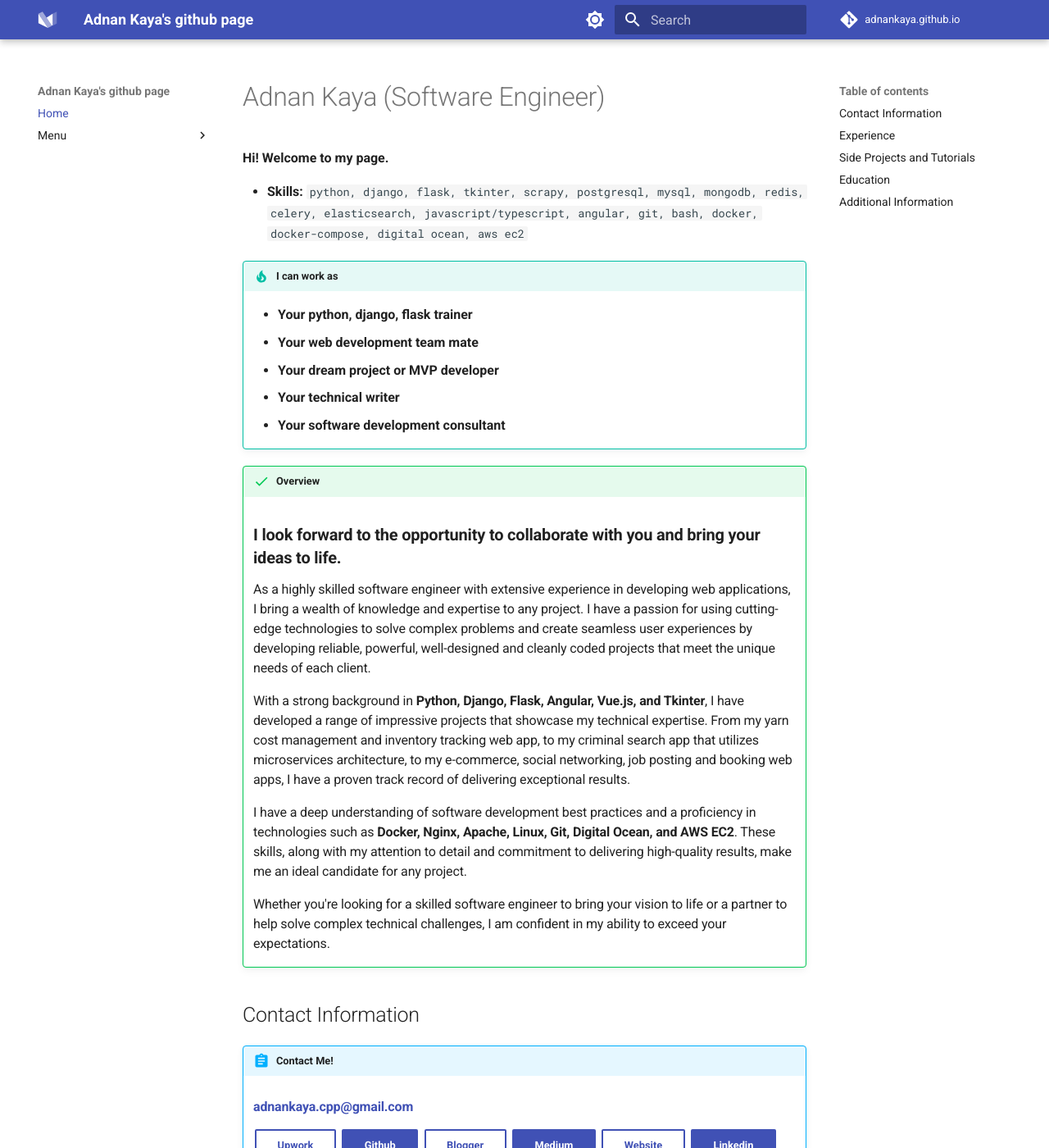
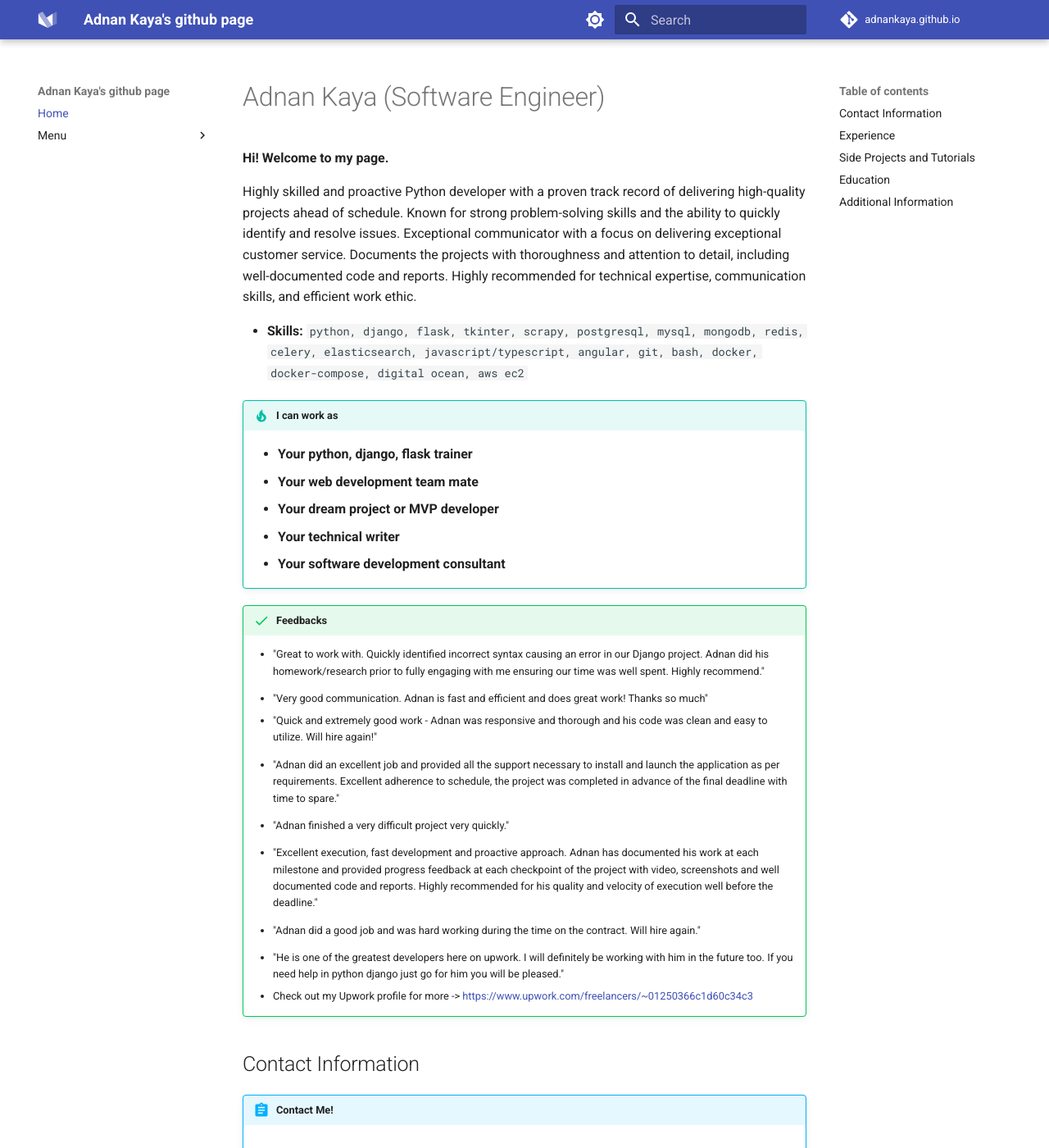
Before and after one commit to adnankaya/adnankaya.github.io, an MkDocs documentation site: the page built from docs/index.md, in a window 1280 px wide and 1400 px high. Shown: the whole window at 82% size. Built offline with MkDocs 1.6.1 and Material for MkDocs 9.7.7, drawn with Linux system fonts in a browser that asks for light colours.

Commit message:
edit index

```diff
--- a/docs/index.md
+++ b/docs/index.md
@@ -1,6 +1,8 @@
 # Adnan Kaya (Software Engineer)
 
 **Hi! Welcome to my page.**
+
+Highly skilled and proactive Python developer with a proven track record of delivering high-quality projects ahead of schedule. Known for strong problem-solving skills and the ability to quickly identify and resolve issues. Exceptional communicator with a focus on delivering exceptional customer service. Documents the projects with thoroughness and attention to detail, including well-documented code and reports. Highly recommended for technical expertise, communication skills, and efficient work ethic.
 
 - **Skills:** <code>python, django, flask, tkinter, scrapy, postgresql, mysql, mongodb, redis, celery, elasticsearch, javascript/typescript, angular, git, bash, docker, docker-compose, digital ocean, aws ec2
 </code>
@@ -25,19 +27,29 @@
     </ul>
 
 
-!!! success "Overview"
-    <h2>
-    **I look forward to the opportunity to collaborate with you and bring your ideas to life.**
-    </h2>
-    <h3>
-    As a highly skilled software engineer with extensive experience in developing web applications, I bring a wealth of knowledge and expertise to any project. I have a passion for using cutting-edge technologies to solve complex problems and create seamless user experiences by developing reliable, powerful, well-designed and cleanly coded projects that meet the unique needs of each client.
+!!! success "Feedbacks"
+    <ul>
+    <li>"Great to work with. Quickly identified incorrect syntax causing an error in our Django project. Adnan did his homework/research prior to fully engaging with me ensuring our time was well spent. Highly recommend."</li>
 
-    With a strong background in **Python, Django, Flask, Angular, Vue.js, and Tkinter**, I have developed a range of impressive projects that showcase my technical expertise. From my yarn cost management and inventory tracking web app, to my criminal search app that utilizes microservices architecture, to my e-commerce, social networking, job posting and booking web apps, I have a proven track record of delivering exceptional results.
+    <li>"Very good communication. Adnan is fast and efficient and does great work! Thanks so much"</li>
+    <li>"Quick and extremely good work - Adnan was responsive and thorough and his code was clean
+    and easy to utilize. Will hire again!"</li>
 
-    I have a deep understanding of software development best practices and a proficiency in technologies such as **Docker, Nginx, Apache, Linux, Git, Digital Ocean, and AWS EC2**. These skills, along with my attention to detail and commitment to delivering high-quality results, make me an ideal candidate for any project.
+    <li>"Adnan did an excellent job and provided all the support necessary to install and launch the
+    application as per requirements. Excellent adherence to schedule, the project was completed in
+    advance of the final deadline with time to spare."</li>
 
-    Whether you're looking for a skilled software engineer to bring your vision to life or a partner to help solve complex technical challenges, I am confident in my ability to exceed your expectations.
-    </h3>
+    <li>"Adnan finished a very difficult project very quickly."</li>
+
+    <li>"Excellent execution, fast development and proactive approach. Adnan has documented his work
+    at each milestone and provided progress feedback at each checkpoint of the project with video, screenshots and well documented code and reports. Highly recommended for his quality and velocity of execution well before the deadline."</li>
+
+    <li>"Adnan did a good job and was hard working during the time on the contract. Will hire again."</li>
+
+    <li>"He is one of the greatest developers here on upwork. I will definitely be working with him in the
+    future too. If you need help in python django just go for him you will be pleased."</li>
+    <li>Check out my Upwork profile for more -> https://www.upwork.com/freelancers/~01250366c1d60c34c3 </li>
+    </ul>
 
 
 ## Contact Information
```
